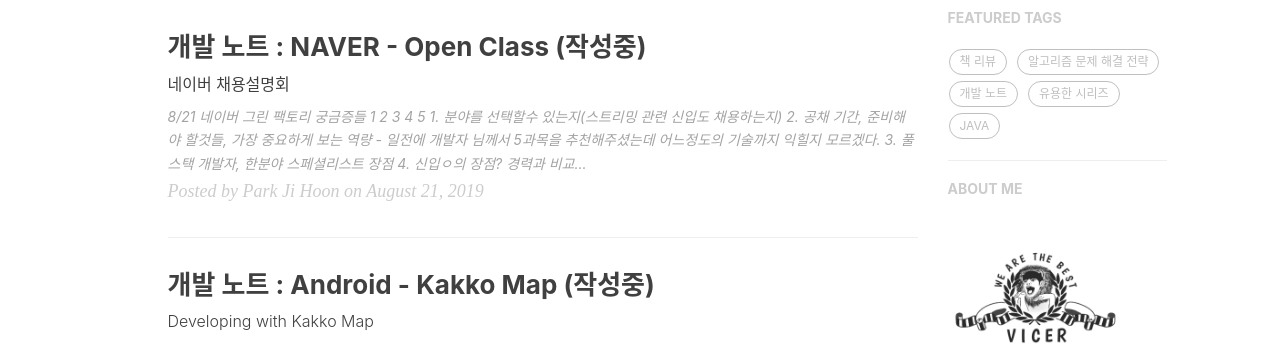
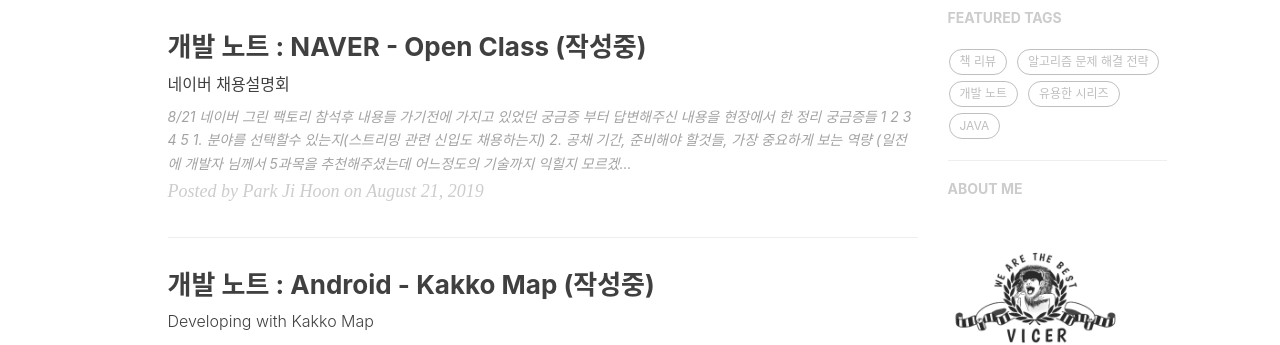
Before and after one commit to ggoowlgns/ggoowlgns.github.io, a Jekyll site: the page built from index.html, in a window 1280 px wide and 900 px high. Shown: the part 418-763 px from the top of the window. Built offline with Jekyll 4.4.1, drawn with Linux system fonts in a browser that asks for light colours; nearby versions of some CDN libraries; the list of posts is cut into pages by our own code; comment, search, counter and statistics services are not loaded.

Commit message:
update naver open class

````diff
--- a/_posts/2019-08-21-devNote_open_concert-post.md
+++ b/_posts/2019-08-21-devNote_open_concert-post.md
@@ -14,22 +14,24 @@
 
 
 ---
-> 8/21 네이버 `그린 팩토리`
+> 8/21 네이버 `그린 팩토리` 참석후 내용들
+> 가기전에 가지고 있었던 궁금증 부터 답변해주신 내용을 현장에서 한 정리
 
 
 ###### 궁금증들
 ```
 1. 분야를 선택할수 있는지(스트리밍 관련 신입도 채용하는지)
-2. 공채 기간, 준비해야 할것들, 가장 중요하게 보는 역량 - 일전에 개발자 님께서 5과목을 추천해주셨는데 어느정도의 기술까지 익힐지 모르겠다.
+2. 공채 기간, 준비해야 할것들, 가장 중요하게 보는 역량
+(일전에 개발자 님께서 5과목을 추천해주셨는데 어느정도의 기술까지 익힐지 모르겠다.)
 3. 풀스택 개발자, 한분야 스페셜리스트 장점
-4. 신입ㅇ의 장점? 경력과 비교햐여 채용할 이유
-5.
+4. 신입의 장점? 경력과 비교햐여 채용할 이유
 ```
 
-나아갈 분야 - 슽리밍? 안드? 웹 백엔드? 정보통신 관련 개발? 장점이 있는
+나아갈 분야 - 스트리밍? 안드? 웹 백엔드? 정보통신 관련 개발? 장점이 있는
 
 
-* 면접시 받게된느 질문
+**면접시 받게된느 질문**
+
 ```
 면접관분들에 따라 조금씩 다르겠지만,
 제가 면접관으로 들어가면 저는 다음과 같은 것들을 주로 봅니다.
@@ -39,7 +41,8 @@
 기본적인 코딩 능력 및 전공 지식
 ```
 
-* 다양한 분야의 프로젝트를 접한 신입과 한 분야를 깊게 경험한 신입중에 어떤 사람을 선호하나요?
+**다양한 분야의 프로젝트를 접한 신입과 한 분야를 깊게 경험한 신입중에 어떤 사람을 선호하나요?**
+
 ```
 신입때는 둘다 좋다고 생각합니다만,
 경험적으로는 다양한 분야를 경험하신분들은 막상 질문하면 잘 모르시는 경우가 더 많았습니다.
@@ -51,91 +54,96 @@
 > 앗 그것도 네이버 였구나
 
 Yandex, Baidu, Naver 국가 자체적 Search Engine  (앞 두기업은 정치적 색을 띈다)
-###### 사용자와 기술
+
+##### 사용자와 기술
+
 AI 적용 - 매출의 25%를 R&D에 투자(not 순이익)
-- line
+- LINE
 - WebToon (`MAU 5700만` - 해외 포함)
 - SNOW - 새로운 개발을 계속한다(재패토 등)
 - VLINE
 - Works Mobile - B2B 사업을 위한 비지니스 협업도구 (일본 1등)
 - LABS
-- NBP - Data Center( 각) : 블로그 이메일등 축적,  furthermore AWS 타겟으로한 클라우드 플랫폼 겨냥
--
+- NBP - Data Center(각) : 블로그 이메일등 축적, furthermore AWS 타겟으로한 클라우드 플랫폼 겨냥
 
-###### LABS 대표 : 석상옥님
-기술로 네이버의 미래를 준비함
-파ㅍㅏ고, 웨일 -17년에 자회사로 분산
-서비스를 생활공간으로 확장
-이를 위한 제일 선행되야할 부분 생활공간을 디지털화 해야함 - Machine Readable Map
-CES 2019
-자율주행 - 제일 중요한것 : HD MAP 만들기 (Localization), Route Planning, Perception
 
-지도 만들기
+##### LABS 대표 : 석상옥님
+
+**기술로 네이버의 미래를 준비함**
+
+- 파파고, 웨일 -17년에 자회사로 분산
+- 서비스를 생활공간으로 확장
+- 이를 위한 제일 선행되야할 부분 생활공간을 디지털화 해야함 - Machine Readable Map
+- CES 2019  : 자율주행 - 제일 중요한것 : HD MAP 만들기 (Localization), Route Planning, Perception
+
+**지도 만들기**
+
 1. 여러 각도에서 항공사진 촬영 이를 조합하여 -> 옆면이 안보이는 사진을 만듬
-2.
-M1 : 인천공항 스켄 -
+2. `M1` : 인천공항 스켄
 
 사진 한장만 찍으면 현재 위치를 파악할수 있다. 기후에 따른 문제 `(이미지 처리의 한계점)`
-뿐만아니라 pick & place 를 가능하게한다.
+뿐만아니라 pick & place 를 가능 해야한다.
 
-브레인리스 로봇 - 5G를 접목시킴 (ultra- latency)중요
-Edge 도 활용 가능
-기존의 cloud는 대뇌 부분을 때어냄
-소뇌 피질의 80% : 정밀제어 - 센싱이 필요하다 (Edfe CLoud)
-최종 목표 : A-City
-
-이미지 변화에 따른 필터 알고리즘 - shift?
-
-기기 내에서 Edge 가 들어갈때? Terminal에서 어느정도 처리해서 보내야함
-이제는 데이터를 작게 나눈후에 여러번 보내는 방법이 대세다.
+- 브레인리스 로봇 - 5G를 접목시킴 (ultra- latency)중요
+- Edge Cloud 도 활용 가능
+- 기존의 Cloud Platform는 대뇌 부분을 때어냄 -> 소뇌 피질의 80% : 정밀제어 - 센싱이 필요하다 (Edfe CLoud)
+- 최종 목표 : A-City
 
 
 
+*[Q&A]*
 
-GPS, 바퀴 센서, Camera 레이더 센서,  HD map 기반
+- 이미지 변화에 따른 필터 알고리즘 - shift?
+- 기기 내에서 Edge 가 들어갈때? Terminal에서 어느정도 처리해서 보내야함
+- 이제는 데이터를 작게 나눈후에 여러번 보내는 방법이 대세다.
+- `GPS, 바퀴 센서, Camera 레이더 센서,  HD map 기반`
 
 
 
 #### n년차 선배가 들려드립니다.
-> 네이버에서 일한다는것
+> 네이버에서 일한다는 것
 
 대규모 트래픽, 안정성, 빠른 성능
-
 Capacity : 대규모 트래픽
 High Availability : 가용성
 Performance : 성능
 
-웹 부하 분산 : D2 홈페이지 참 [ https://d2.naver.com/helloworld/6070967]
+웹 부하 분산 : D2 게시글 참조 [https://d2.naver.com/helloworld/6070967] *차후에 정리 예정*
 
 최악의 상황(갑자기 트래픽 과부화): 복잡한 기능은 빼고 간단한 것들만 우선적으로 처리해줌 (Automatic)
 
-###### 메인 개발자에게 요구되는 역량
-개발에 대한 열정
-탄탄한 기본기
-꾸준한 학습
+##### 메인 개발자에게 요구되는 역량
 
-####### 개발에 대한 열정
+- 개발에 대한 열정
+- 탄탄한 기본기
+- 꾸준한 학습
+
+###### 개발에 대한 열정
+
 문제에 대한 실제 테스트
 
 
-####### 탄탄한 기본기
- * 운영체제
- 성능 튜닝  : 스레스 수를 줄이고 프로세스를 늘려보니 - 성능 향상됨
- * 자료구조
+###### 탄탄한 기본기
 
- * 컴퓨터 구조
- 캐시 사용하여 속도 문제 해결
+ - 운영체제
+  - ex) 성능 튜닝  : 스레스 수를 줄이고 프로세스를 늘려보니 - 성능 향상됨
+ - 자료구조
+
+ - 컴퓨터 구조
+  - 캐시 사용하여 속도 문제 해결
 
  `전공 지식은 밀접하게 관련이 있다`
 
-####### 꾸준한 학습
+###### 꾸준한 학습
+
  - 입사 후에도 계속 공부해야함
 
 
 ##### 빅데이터 엔지니어
-막대한 트래픽, 대용량 데이터
-초당 300,000 데이터 처리 - 90TB
-사내 인프라, 플랫폼이 제공된다.
+
+- 막대한 트래픽, 대용량 데이터
+- 초당 300,000 데이터 처리 - 90TB
+- 사내 인프라, 플랫폼이 제공된다.
 
 개발 문화 - 코드 리뷰 (Line by Line)
 
@@ -143,16 +151,18 @@
 
 유한한 컴퓨팅 자원을 무한하게 -
 
-CPU [kubernetes 기반 container 관리]
-Memory []
-Storage
+- CPU [kubernetes 기반 container 관리]
+- Memory []
+- Storage
 
 ex) 새로운 스토리지 플렛폼 기반으로 서버 구매 비용을 절약할수 있다. - 계속 성장한다.
-`태도`가 제일 중요
+**`태도`가 제일 중요**
 태도 란?  커뮤니케이션 능력, 타협(본인의 주장이 필요하다 - 실제로 코딩보다는 회의를 통한 디자인을 많이 하게된다.), 끊임없이 본인의 부족한점을 찾고 개선을 하자
 
-###### NBP 개발자 (Cloud Platform, API Platform)
-경력 - 사내 포털 개반(SI) - 대규모 트래픽 개발 경험은 할수가 없었다.
+
+
+##### NBP 개발자 (Cloud Platform, API Platform)
+경력 - 사내 포털 개반(SI)에서는  대규모 트래픽 개발 경험은 할수가 없었다.
 
 한가지 분야로만 집중해서 개발할수 있다.
 `각` 대용량 인프라
@@ -165,8 +175,9 @@
 
 
 
-###### BAND 개발
-* 개발자의 지향점
+##### BAND 개발
+
+*개발자의 지향점*
 
 - 서비스 장애 최소화 - 적절한 조치, 학습후 결과 도출
   - 장애 예방/대응 을 계속 준비
@@ -182,16 +193,18 @@
   - 주장은 확실히(노력, 근거 제시), but 다른 사람의 주장도 염두
 
 
-###### PaaS Serverless 플랫폼 개발
+##### PaaS Serverless 플랫폼 개발
 Apache OpenWhisk - Serverless Platform (OSS)
 Committer : 코드르 리뷰, 머지할수 있는 권한을 가진 사람
 
 주 활동 : Performance
+
+```
 좋은 개발자란?
 - 새로운 것을 빠르게 습득
 - 한번 습득한 기술은 깊게..
 - 디테일 : 사소한 일이라도 디테일하게 고민..
-
+```
 
 * 100% 신뢰
 * 확장성
@@ -201,58 +214,76 @@
 #### 네이버는 이런 분을 원합니다
 > OPEN ClASS 참석의 이유
 
-* 학생과 직장인의 차이
-  - 직장인 : 답을 찾아가야함
+**학생과 직장인의 차이**
+- 직장인 : 답을 찾아가야함
 
-* 상시 지원
-  - 신입도 종종 있다.
-* 공채
-  - 9월중(추석 전) 오픈 예정
-  - 채용 프로세스
-    - 지원서 작성
-    - 온라인 코딩테스트
-    - 1차 면접: 아래 필요 기술 준비
-    - 2차 면접
+**상시 지원**
+- 신입도 종종 있다.
 
-* 필요 기술
-  - 컴퓨터 공학 기초 역량 (컴퓨터 개론, 자료 구조, 컴퓨터 구조, 알고리즘, 등등..)  ex) stack, heap 왜 필요한지?
-  - 개발에 대한 애정, 배우고자 하는 의지  (개발 관련 관심(애정) 있다는 것들을 최대한 표현해야함)
-  - 논리적 사고력 - 해결해 나가는 과정이 논리적인지 판단. (답이 맞고 안맞고의 문제가 아님) ex) 머리카락 수가 몇개인지? - 유의미한 추론을 필요로 한다.
+**공채**
+- 9월중(추석 전) 오픈 예정
+- 채용 프로세스
+  - 지원서 작성
+  - 온라인 코딩테스트
+  - 1차 면접: 아래 필요 기술 준비
+  - 2차 면접
 
-공채는 지원 분야는 따로 구분하지 않을 예정(기본적인 역량에 대해서만 판단 - 입사후에 공부)
+**필요 기술**
+- 컴퓨터 공학 기초 역량 (컴퓨터 개론, 자료 구조, 컴퓨터 구조, 알고리즘, 등등..)  ex) stack, heap 왜 필요한지?
+- 개발에 대한 애정, 배우고자 하는 의지  (개발 관련 관심(애정) 있다는 것들을 최대한 표현해야함)
+- 논리적 사고력 - 해결해 나가는 과정이 논리적인지 판단. (답이 맞고 안맞고의 문제가 아님) ex) 머리카락 수가 몇개인지? - 유의미한 추론을 필요로 한다.
+
+*공채는 지원 분야는 따로 구분하지 않을 예정(기본적인 역량에 대해서만 판단 - 입사후에 공부)*
 
 
-#### Q&A
+#### Q & A
 > 선배님들과 Talk Concert
 
-* 입사준비 하면서 프로젝트, 대외활동, 자격증, 학업등 가장 도움이 됐던 것들
-  - Ans. 자격정 : 정보처리 기사 & 어학 : 크게 중요하지 x & 대외활동 ; & 프로젝트 :
+**입사준비 하면서 프로젝트, 대외활동, 자격증, 학업등 가장 도움이 됐던 것들**
+- Ans. 자격정 : 정보처리 기사 & 어학 : 크게 중요하지 x & 대외활동 ; & 프로젝트 :
 
-* 네이버 신입 개발자가 되기위 요구되는 역량
-  - Ans. 하노이 타워, B Tree 정도 짜봤다.  - 생각을 정리해서 언어화 할수 있는 능력 (에자일 하게 할수 있는 능력), 편안하게(숨쉬듯
-    ) 개발 할수 있는 능력 - 특별하게 엄청난 능력을 요구하지는 않는다. , 한기술 | 한 언어 를 깊게 파악하는것이 중요(깊게 갈수 있는 능력을 보여줄수 있다.) 자신있는 언어 하나를 깊게 파는게 더 좋다(는 의견이 지배적), 깊이 파고드는 것이 좋다.(), C C++같은 언어를 집작하면 별로 안좋다.(너무 원시적 - 모든걸 본인이 할수가 있다 - 별로 안좋다.)
+**네이버 신입 개발자가 되기위 요구되는 역량**
+- Ans. 하노이 타워, B Tree 정도 짜봤다.  - 생각을 정리해서 언어화 할수 있는 능력 (에자일 하게 할수 있는 능력), 편안하게(숨쉬듯
+  ) 개발 할수 있는 능력 - 특별하게 엄청난 능력을 요구하지는 않는다. , 한기술 | 한 언어 를 깊게 파악하는것이 중요(깊게 갈수 있는 능력을 보여줄수 있다.) 자신있는 언어 하나를 깊게 파는게 더 좋다(는 의견이 지배적), 깊이 파고드는 것이 좋다.(), C C++같은 언어를 집작하면 별로 안좋다.(너무 원시적 - 모든걸 본인이 할수가 있다 - 별로 안좋다.)
 
-    - 면접 질문 : 기본적인 질문( ex) ), 깃, 프로젝트 문제해결능력(어려웠던점, 해결한 방법), 코딩 테스트(기초부터 난이도를 조금씩 올려나간다.) 제일 난이도 높은것 - LinkedList 에 사이클이 있는지 판단 여부 (해당 묹에 어떤식으로 접근하는지의 여부를 주로 본다 - 못풀어도 크게 상관은 없다.), 오히려 너무 이것저것 많이 해봣으면 공격받을 여지가 있다.(한가지를 집중해서 한것을 더 좋아한다.) , 얘기를 나누다 보면 진짜 개발을 많이 해봤는지 등을 알수가 있다...(뜬구름이지만 중요한 부분 같다.), 어차피 너가 사용한 기술 등은 와서 안하게될 확률이 높다.(특수성 보다는 개인의 역량 or 관심도 를 더 좋요)
+- 면접 질문 :
+  - 기본적인 질문( ex) ), 깃, 프로젝트 문제해결능력(어려웠던점, 해결한 방법)
+  - 코딩 테스트(기초부터 난이도를 조금씩 올려나간다.) 제일 난이도 높은것 : LinkedList 에 사이클이 있는지 판단 여부 (해당 문제에 어떤식으로 접근하는지의 여부를 주로 본다 - 못풀어도 크게 상관은 없다)
+  -  오히려 너무 이것저것 많이 해봤으면 공격받을 여지가 있다.(한가지를 집중해서 한것을 더 좋아한다.)
+  -  `얘기를 나누다 보면 진짜 개발을 많이 해봤는지 등을 알수가 있다...(뜬구름이지만 중요한 부분 같다.)`
+  -  어차피 너가 사용한 기술 등은 와서 안하게될 확률이 높다.(특수성 보다는 개인의 역량 or 관심도 를 더 좋요)
 
 
-* 근무환경 좋은점
-  - Ans. 업무 기기에대한 예산이 나온다.(매달 누적해서 본인이 선택할수 있다.), 개인을 위해서 지원해주는것 : 너무 이것지것 한기 보다는 업무 관련(직무 관련성)해서 자기개발을 하는것이 좋은것 같다.
+**근무환경 좋은점**
+
+- Ans. 업무 기기에대한 예산이 나온다.(매달 누적해서 본인이 선택할수 있다.), 개인을 위해서 지원해주는것 : 너무 이것지것 한기 보다는 업무 관련(직무 관련성)해서 자기개발을 하는것이 좋은것 같다.
 
 
-* 프로젝트 중 가장 만족했던 일, 어려웠던 일
-  - Ans. 힘듬 : 장애났을때, 만족 : 만든것들 서비스
+**프로젝트 중 가장 만족했던 일, 어려웠던 일**
 
-* 주력 분야?
-  - Ans. LABS
+- Ans. 힘듬 : 장애났을때, 만족 : 만든것들 서비스
 
-* 입사 전으로 돌아간다면 GitHub
-  - Ans. 신기술을 사용, 문제해결, 독자적 개발 - 투명하게 value 작명, commit 방식 등 그대로 다 볼수가 있다.  - 본인이 애용하는 해당 library의 issue 를 참조해서 contribution
+**주력 분야?**
+- Ans. LABS
 
 
-* 기초 역량 - 서류에서 강점을 보일수가 있는지
-  - Ans. GitHub를 내라고 하는데 - 크게 원하는걸 바라는것 보다는, 일을 끈기있게 했는지를 본다 / 학점 - 전공과목을 얼마나 잘 들었는지를 본다. / 커밋 로그만 봐도 어떤 개발을 했는지 알수가 있다. - 어떻게 발전해 왔는지... / 프로젝트 관련 개발에 얼마나 관심이 있는지를 보이자
+*즉석 Q&A*
+
+**입사 전으로 돌아간다면 GitHub**
+
+- Ans. 신기술을 사용, 문제해결, 독자적 개발 - 투명하게 value 작명, commit 방식 등 그대로 다 볼수가 있다.  - 본인이 애용하는 해당 library의 issue 를 참조해서 contribution
 
 
+**기초 역량 - 서류에서 강점을 보일수가 있는지**
+
+- Ans. GitHub를 내라고 하는데 - 크게 원하는걸 바라는것 보다는, 일을 끈기있게 했는지를 본다
+- 학점 - 전공과목을 얼마나 잘 들었는지를 본다.
+- 커밋 로그만 봐도 어떤 개발을 했는지 알수가 있다. 어떻게 발전해 왔는지...
+-  프로젝트 관련 개발에 얼마나 관심이 있는지를 보이자
+
+
+[%] 기념품 샷 : #네이버가 채고시다
+![Naver OpenClass Product](img/post_naver/naver_openClass_product.jpg)
 
 
 
````
Also changed, not shown: other parts of _posts/2019-08-21-devNote_open_concert-post.md (+1 -1 lines), img/post_naver/naver_openClass_hall.jpg (added), img/post_naver/naver_openClass_product.jpg (added).
